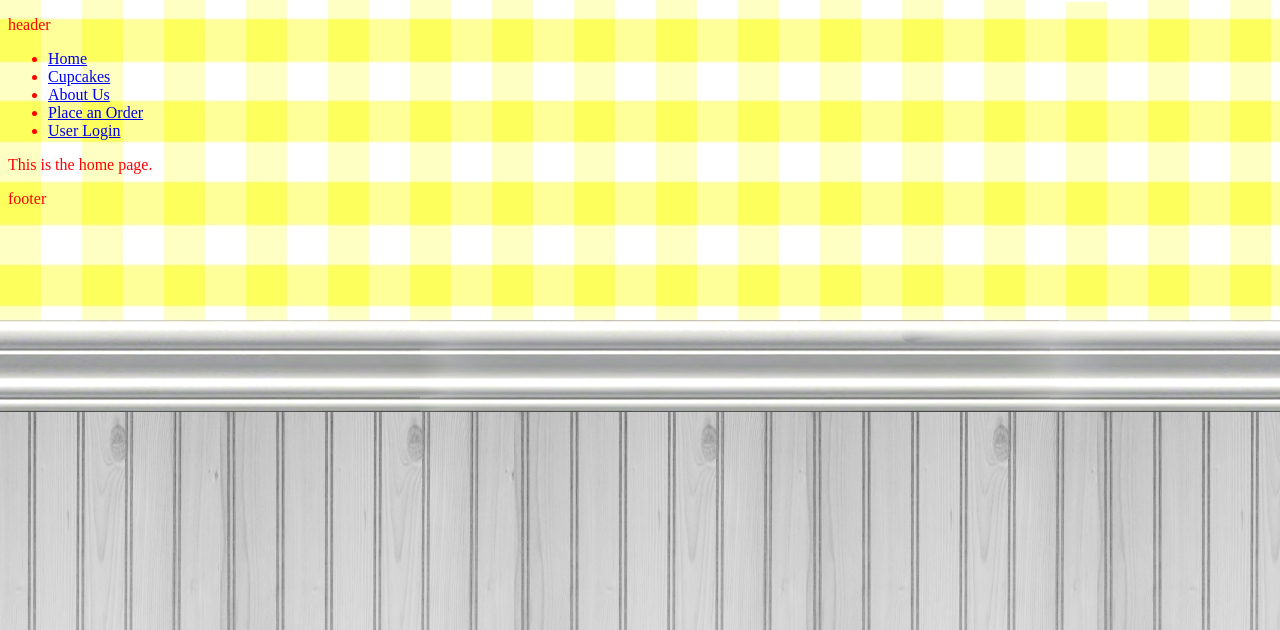
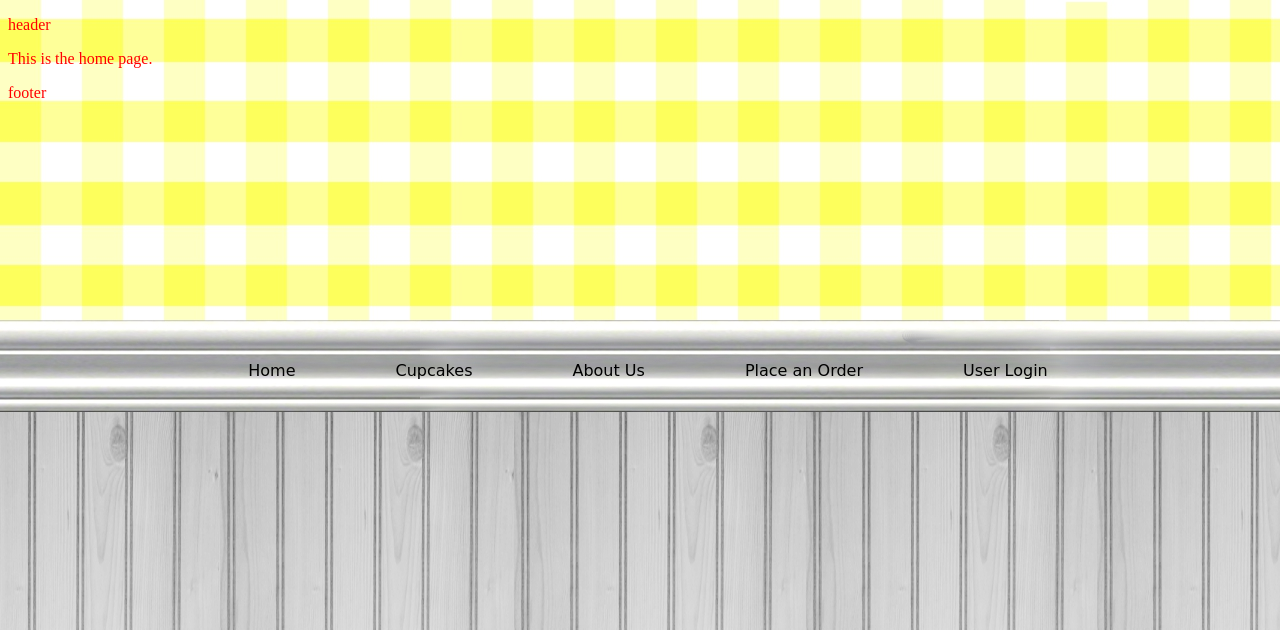
Before and after one commit to SkotBotCambo/INFO-2300-FP-repository, a PHP site: page /index.php in a window 1280 px wide. Shown: the top 630 px of the page. Run offline with PHP 8.4, Linux system fonts and the light colour scheme.

Commit message:
Added some styling for the navbar

```diff
--- a/first_draft/style/style.css
+++ b/first_draft/style/style.css
@@ -6,3 +6,17 @@ background-image:url('../graphics/background.jpg');
 #main{
 width:1280px;
 }
+
+
+/* NAVBAR */
+#menu {width:100%; float:left;
+        overflow:hidden; position:absolute;
+        top:350px;}
+#menu ul {margin:0; padding:0; float:left;
+        position:relative; left:50%; text-align:center;}
+#menu ul li {display:inline;
+            font-family: 'Lucida Calligraphy',cursive;}
+#menu ul li a{float:left; text-decoration: none;
+                color:#000000; padding: 10.5px 50px;
+                position:relative; right:50%;}
+#menu ul li a:hover{background-color: #F2F2F2;}
```
